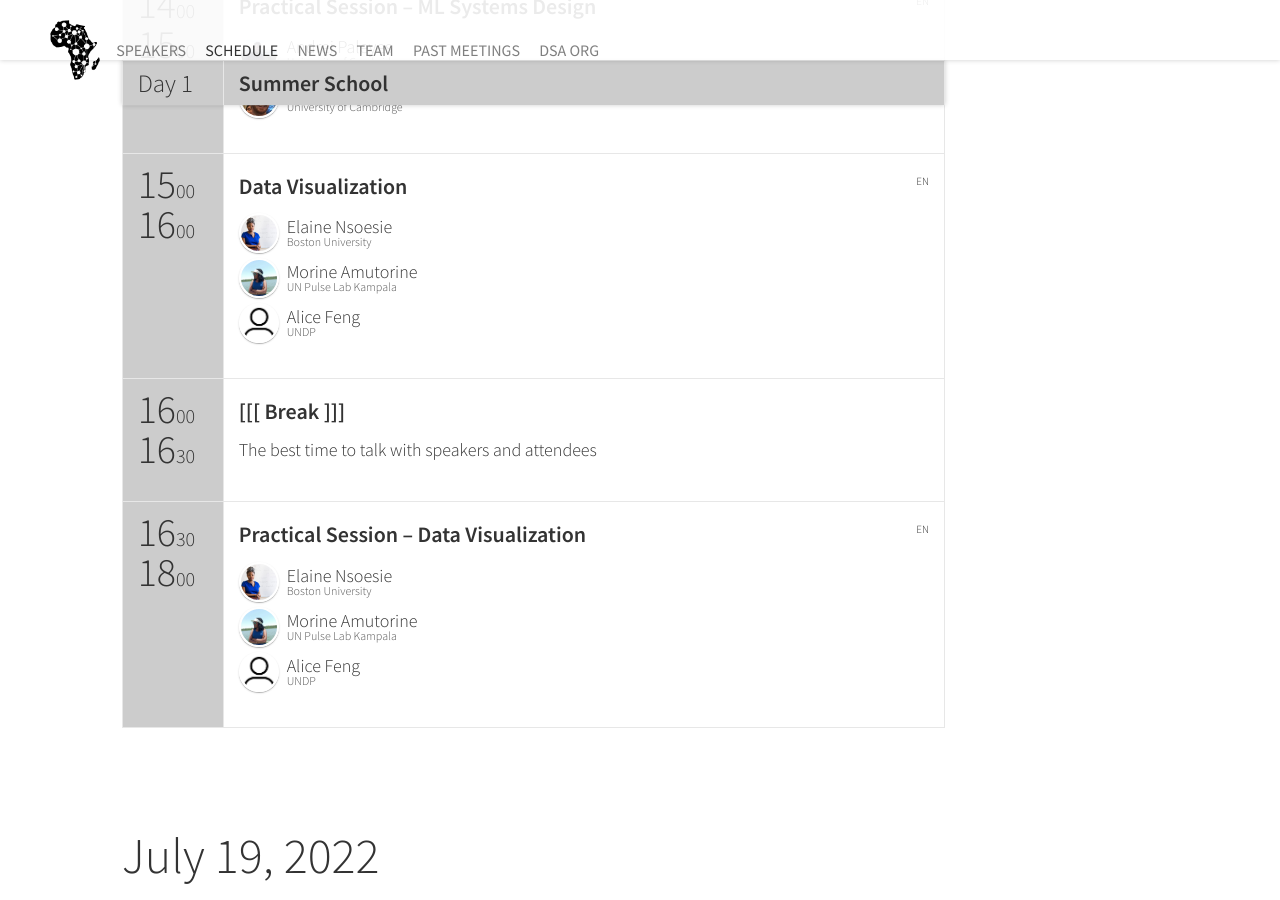
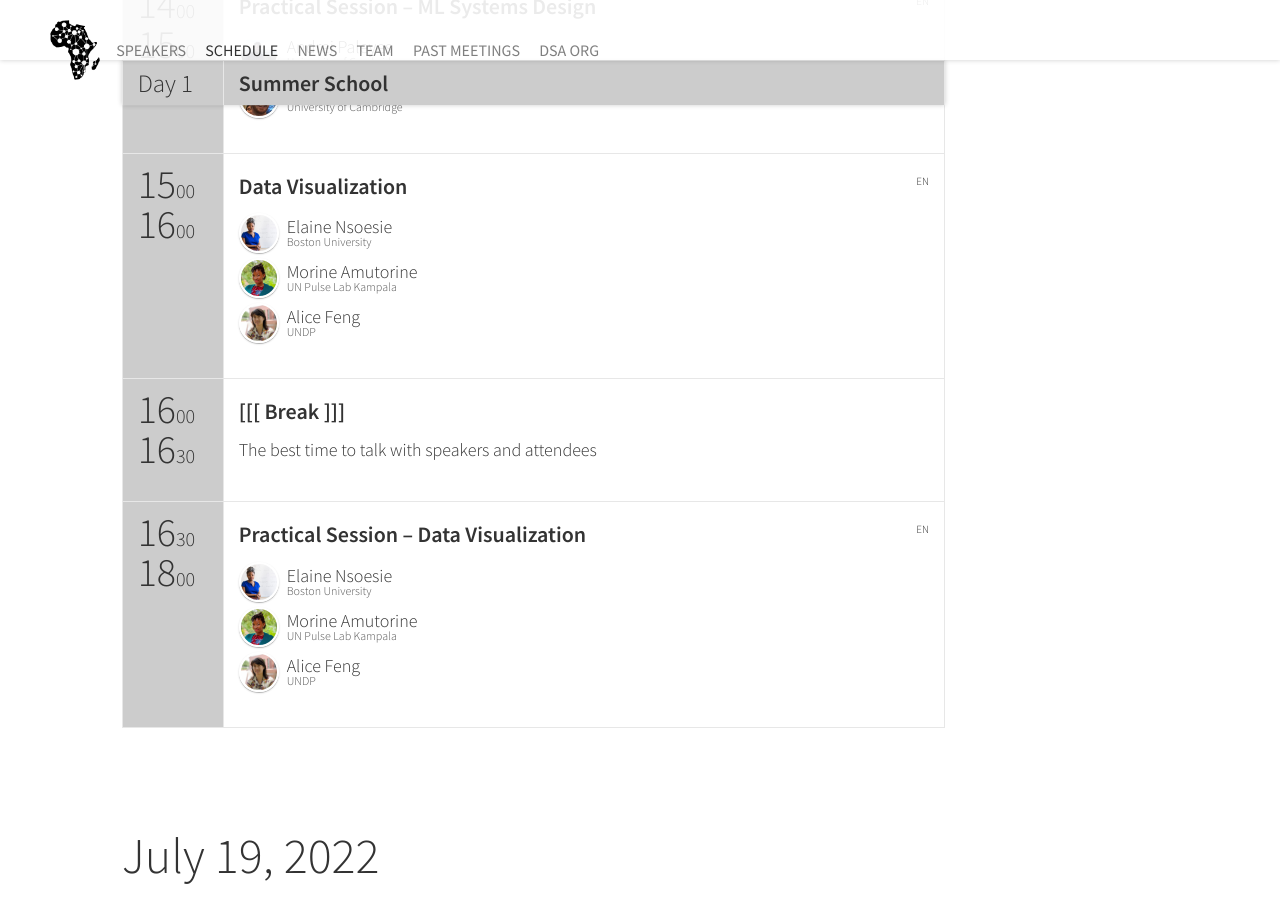
Before and after one commit to datsciafrica/dsa2022arusha, a Jekyll site: the page built from schedule.html, in a window 1280 px wide and 900 px high, scrolled down 2034 px. Built offline with Jekyll 4.4.1, drawn with Linux system fonts in a browser that asks for light colours; nearby versions of some CDN libraries; some web fonts are replaced; comment, search, counter and statistics services are not loaded.

Commit message:
Updated alice and morine's profiles

```diff
--- a/_data/speakers.yml
+++ b/_data/speakers.yml
@@ -143,7 +143,8 @@
   surname: "Amutorine"
   title: "Data Analytics Assistant"
   company: "UN Pulse Lab Kampala"
-  thumbnailUrl: morine.jpg
+  thumbnailUrl: Morine.jpg
+  bio: "Morine is passionate about analysing, visualising and communicating data. Her work has been dominated by social data including social media data (conducting real-time content analysis and knowledge translation research), public radio (analysing public perceptions on topics that inform the work of the SDGs) and Google search data (to reveal knowledge gaps and detect disparities in health information availability). She particularly enjoys creating data-driven visuals to go with her research findings. She is currently a data associate at UN Global Pulse based in Kampala."
   social:
     - {name: "twitter", link: "https://twitter.com/theamutorine"}
     - {name: "site", link: "http://site.com/"}
@@ -820,7 +821,11 @@
   surname: "Feng"
   title: "TBD"
   company: "UNDP"
-  thumbnailUrl: person.jpg
+  bio: "Alice Feng is a data visualization developer based in the Washington, DC area. She is passionate about using design to make data and information more accessible to broader audiences and recently has been exploring ways to bring more diversity, equity, and inclusion into the way we visualize data. Alice is currently making charts and maps for the United Nations Development Programme. "
+  thumbnailUrl: elaine.jpg
+  social:
+    - {name: "twitter", link: "https://twitter.com/fleecealeece"}
+  thumbnailUrl: alice.jpg
 -
   id: mugaga
   name: "Pius"
```
Also changed, not shown: img/people/Morine.jpg (added), img/people/alice.jpg (added), 5 other files.
